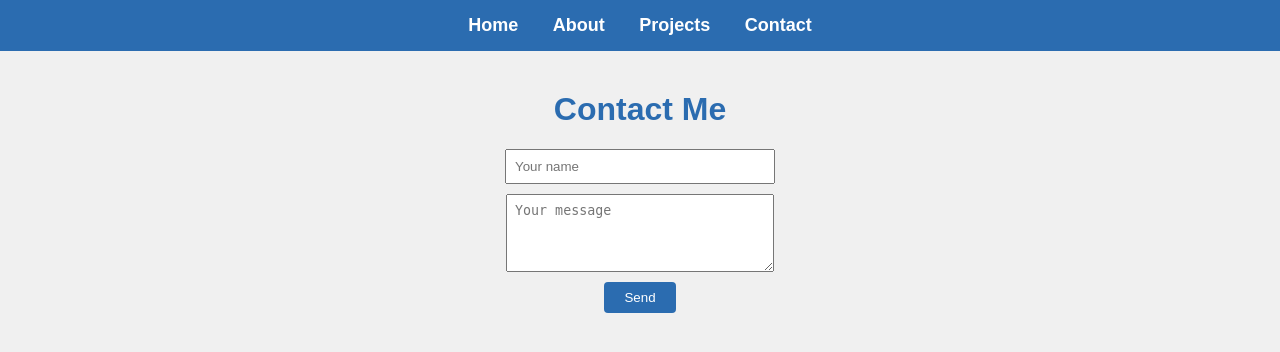
After one commit to gideonefosa858-blip/my-flask-site, a Flask app: page /contact in a window 1280 px wide. The commit adds this page. Shown: the top 352 px of the page. Run offline with Flask 3, Linux system fonts and the light colour scheme.

Commit message:
Add contact page with form

```diff
--- a/app.py
+++ b/app.py
@@ -1,6 +1,7 @@
+print("Starting the app...")
 import os
 
-from flask import Flask, render_template
+from flask import Flask, render_template, request
 
 app = Flask(__name__)
 
@@ -16,7 +17,15 @@ def about():
 def projects():
     return render_template("projects.html")
 
-import os
+
+@app.route('/contact', methods=['GET', 'POST'])
+def contact():
+    if request.method == 'POST':
+        name = request.form['user_name']
+        message = request.form['user_message']
+        print(f"New message from {name}: {message}")
+        return f"<h1>Thanks {name}, your message was received!</h1><a href='/'>Back to Home</a>"
+    return render_template('contact.html')
 
 if __name__ == '__main__':
     port = int(os.environ.get('PORT', 5000))
--- a/templates/about.html
+++ b/templates/about.html
@@ -35,6 +35,7 @@
             <a href="/">Home</a>
             <a href="/about">About</a>
             <a href="/projects">Projects</a>
+            <a href="/contact">Contact</a>
         </nav>
         <h1>About Me</h1>
         <p>Hi, My name is Gideon, and I am learning web development. This is my first webpage, and I am excited to share it with you!</p>
--- /dev/null
+++ b/templates/contact.html
@@ -0,0 +1,64 @@
+<!DOCTYPE html>
+<html>
+<head>
+    <title>Contact Me</title>
+    <style>
+        body {
+            background-color: #f0f0f0;
+            font-family: Arial, sans-serif;
+            text-align: center;
+            padding-top: 0;
+            margin: 0;
+        }
+        nav {
+            background-color: #2b6cb0;
+            padding: 15px;
+        }
+        nav a {
+            color: white;
+            margin: 0 15px;
+            font-size: 18px;
+            text-decoration: none;
+            font-weight: bold;
+        }
+        nav a:hover {
+            text-decoration: underline;
+        }
+        h1 {
+            color: #2b6cb0;
+            margin-top: 40px;
+        }
+        form {
+            margin-top: 20px;
+        }
+        input, textarea {
+            display: block;
+            margin: 10px auto;
+            padding: 8px;
+            width: 250px;
+        }
+        button {
+            padding: 8px 20px;
+            background-color: #2b6cb0;
+            color: white;
+            border: none;
+            border-radius: 4px;
+            cursor: pointer;
+        }
+    </style>
+</head>
+<body>
+    <nav>
+        <a href="/">Home</a>
+        <a href="/about">About</a>
+        <a href="/projects">Projects</a>
+        <a href="/contact">Contact</a>
+    </nav>
+    <h1>Contact Me</h1>
+    <form action="/contact" method="POST">
+        <input type="text" name="user_name" placeholder="Your name" required>
+        <textarea name="user_message" placeholder="Your message" rows="4" required></textarea>
+        <button type="submit">Send</button>
+    </form>
+</body>
+</html>
--- a/templates/index.html
+++ b/templates/index.html
@@ -35,6 +35,7 @@
             <a href="/">Home</a>
             <a href="/about">About</a>
             <a href="/projects">Projects</a>
+            <a href="/contact">Contact</a>
         </nav>
         <h1>Welcome!</h1>
     </body>
```
